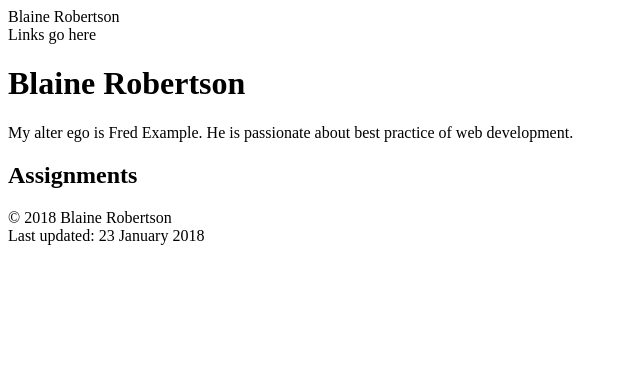
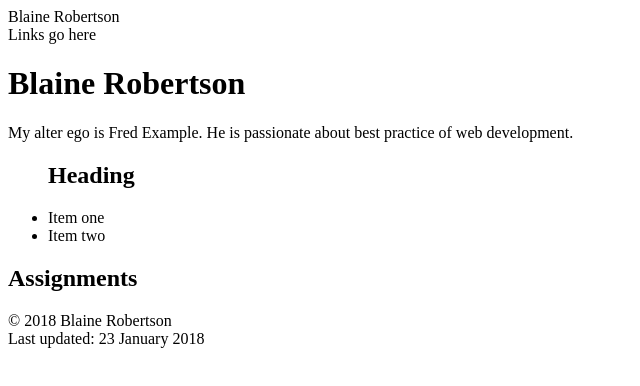
Before and after one commit to cit230tth/cit230tth.github.io, a plain HTML site: page index.html in a window 1280 px wide. Shown: the whole page, without its empty margins (0-640 px from the left). Drawn offline with Linux system fonts and the light colour scheme.

Commit message:
Broken page example

```diff
--- a/index.html
+++ b/index.html
@@ -7,13 +7,18 @@
  <body>
   <header>
   Blaine Robertson
-  </header>
+  </heade>
   <nav>
   Links go here
   </nav>
   <main>
    <h1>Blaine Robertson</h1>
    <p>My alter ego is Fred Example. He is passionate about best practice of web development.</p>
+   <ul>
+      <h2>Heading</h2>
+    <li>Item one</li>
+    <li>Item two</li>
+       </ul>
    <h2>Assignments</h2>
   </main>
  <footer>
```
